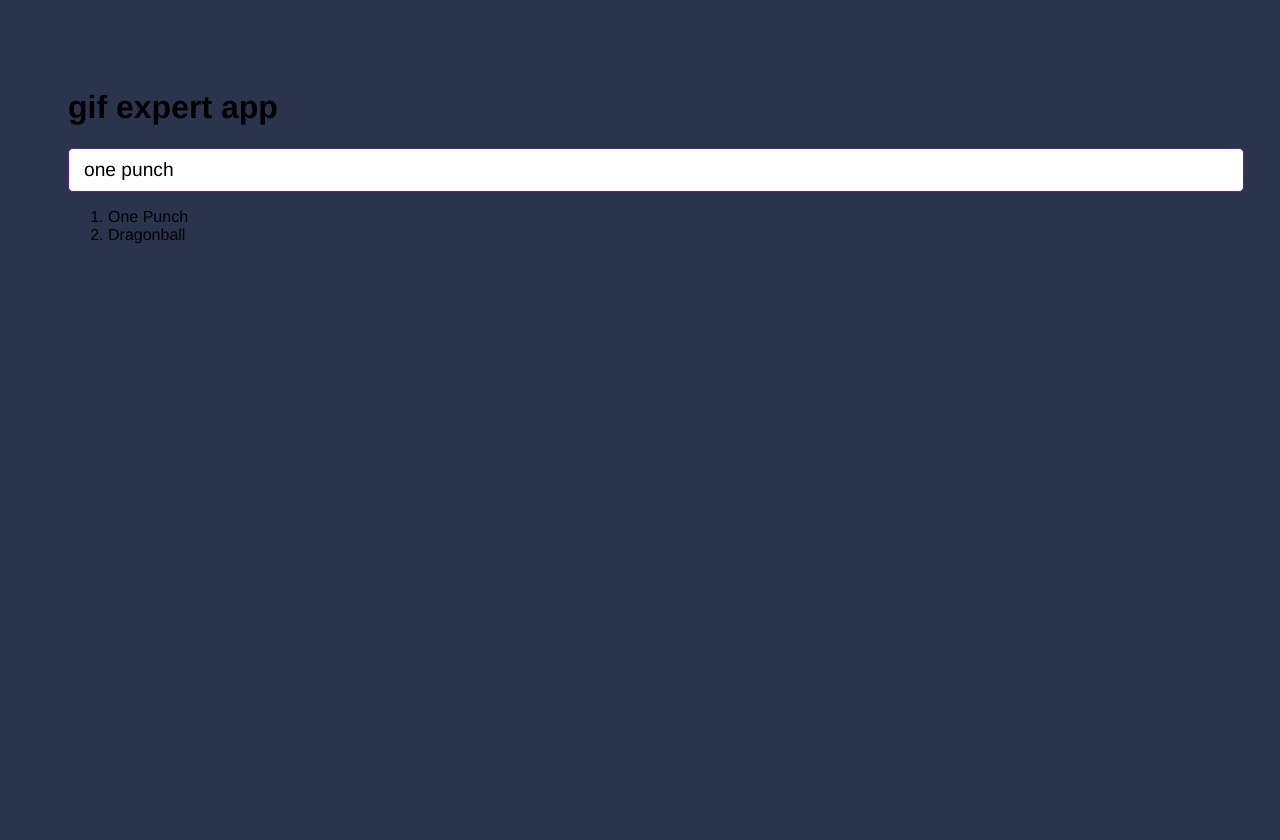
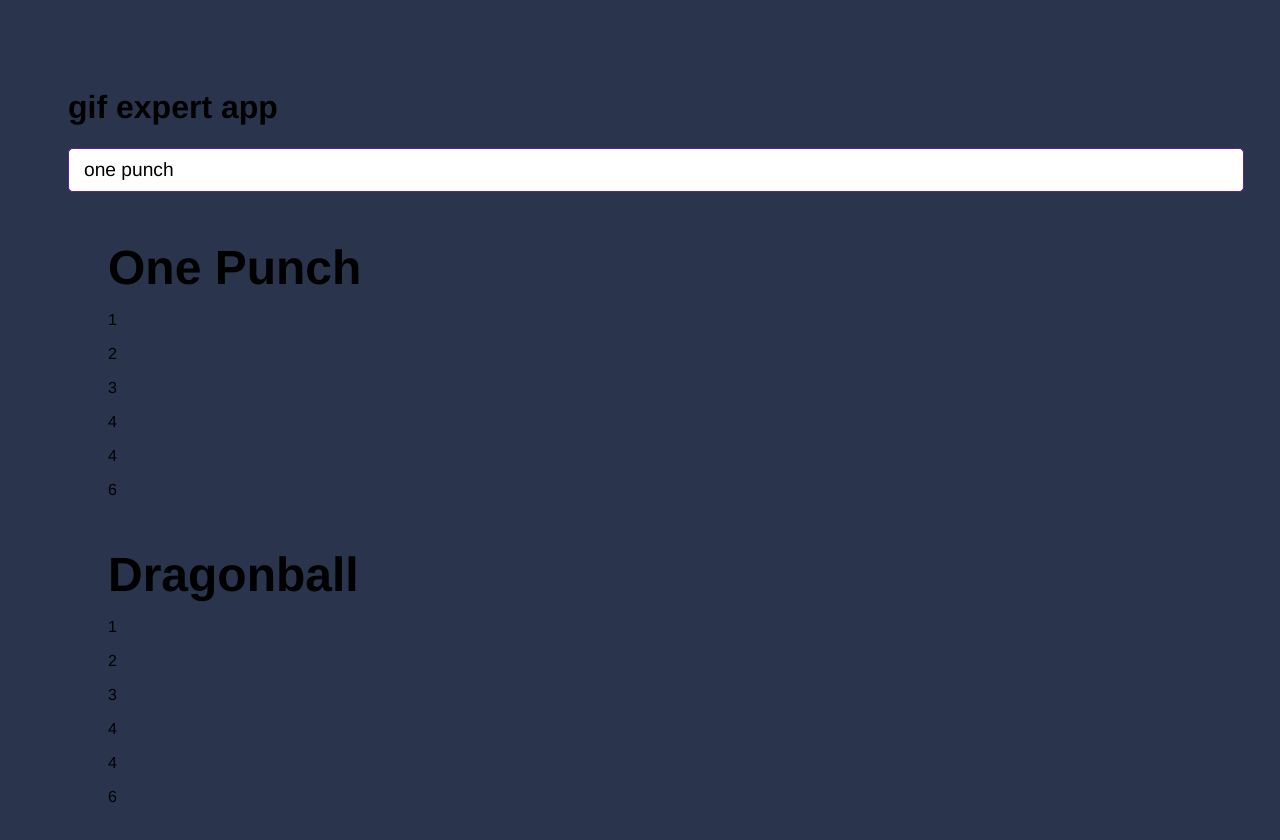
Before and after one commit to gessex22/gif-app, a React (Vite) app: page / in a window 1280 px wide. Shown: the top 840 px of the page. Before the commit the page ends 800 px from the top, so only its background shows below. Built offline with nearby package versions, Linux system fonts and the light colour scheme.

Commit message:
avance nuevo componente gifgrid

```diff
--- a/src/GiftExpertApp.jsx
+++ b/src/GiftExpertApp.jsx
@@ -1,25 +1,24 @@
 import { useState } from "react";
 import { AddCategory } from "./components/addCategory";
+import { GifGrid } from "./components/gifGrid";
 
 export const GiftExpertApp = () => {
   const [categories, setCategories] = useState(["One Punch", "Dragonball"]);
 
-  const onAddCategory = (newCat) => setCategories([newCat, ...categories]);
+  const onAddCategory = (newCat) => {
+    if (categories.includes(newCat)) return;
+    setCategories([newCat, ...categories]);
+  };
 
   return (
     <>
-      <h1> gif expert app</h1>
-
-      <AddCategory
-        // setCategories={setCategories}
-        onNewCategory= {event => onAddCategory( event)}
-      />
-
-      <ol>
-        {categories.map((item) => {
-          return <li key={item}> {item} </li>;
-        })}
-      </ol>
+        <h1> gif expert app</h1>
+        <AddCategory onNewCategory={(event) => onAddCategory(event)} />
+        <ol>
+          {categories.map((item) => (
+            <GifGrid key={item} category={item} />
+          ))}
+        </ol>
     </>
   );
 };
--- a/src/components/addCategory.jsx
+++ b/src/components/addCategory.jsx
@@ -10,7 +10,7 @@
   const onSubmit = (event) => {
     event.preventDefault();
     if (imputValue.trim().length <= 1) return;
-    onNewCategory( imputValue.trim() )
+    onNewCategory(imputValue.trim());
     setImputValue("");
   };
 
--- /dev/null
+++ b/src/components/gifGrid.jsx
@@ -0,0 +1,15 @@
+export const GifGrid = ({category}) =>{
+
+    const gifs = [1,2,3,4,4,6]
+
+    return  (
+    <>
+        <h3> {category}</h3>
+      {
+        gifs.map( gif=>
+            <p> {gif} </p>
+        )
+      }
+    </>
+    )
+}
```
